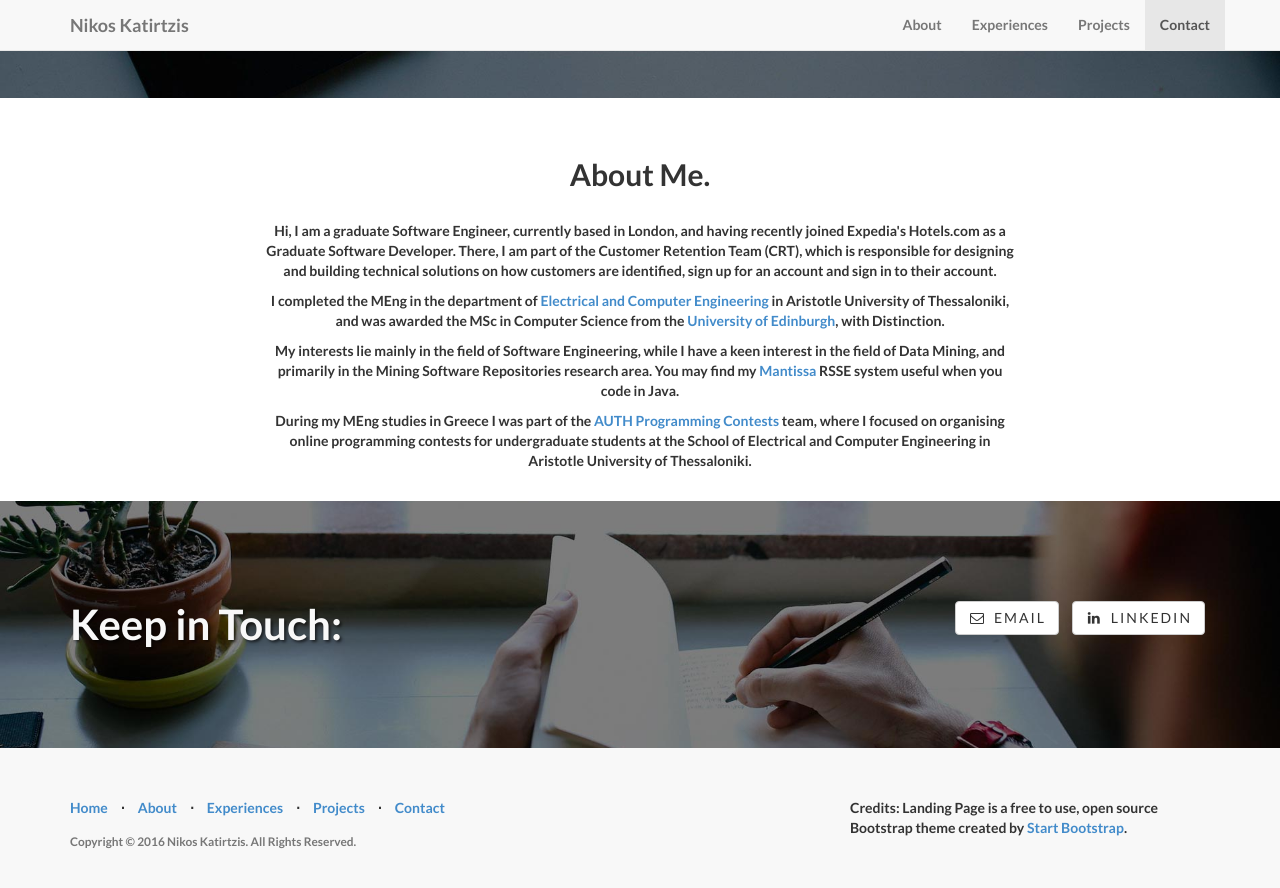
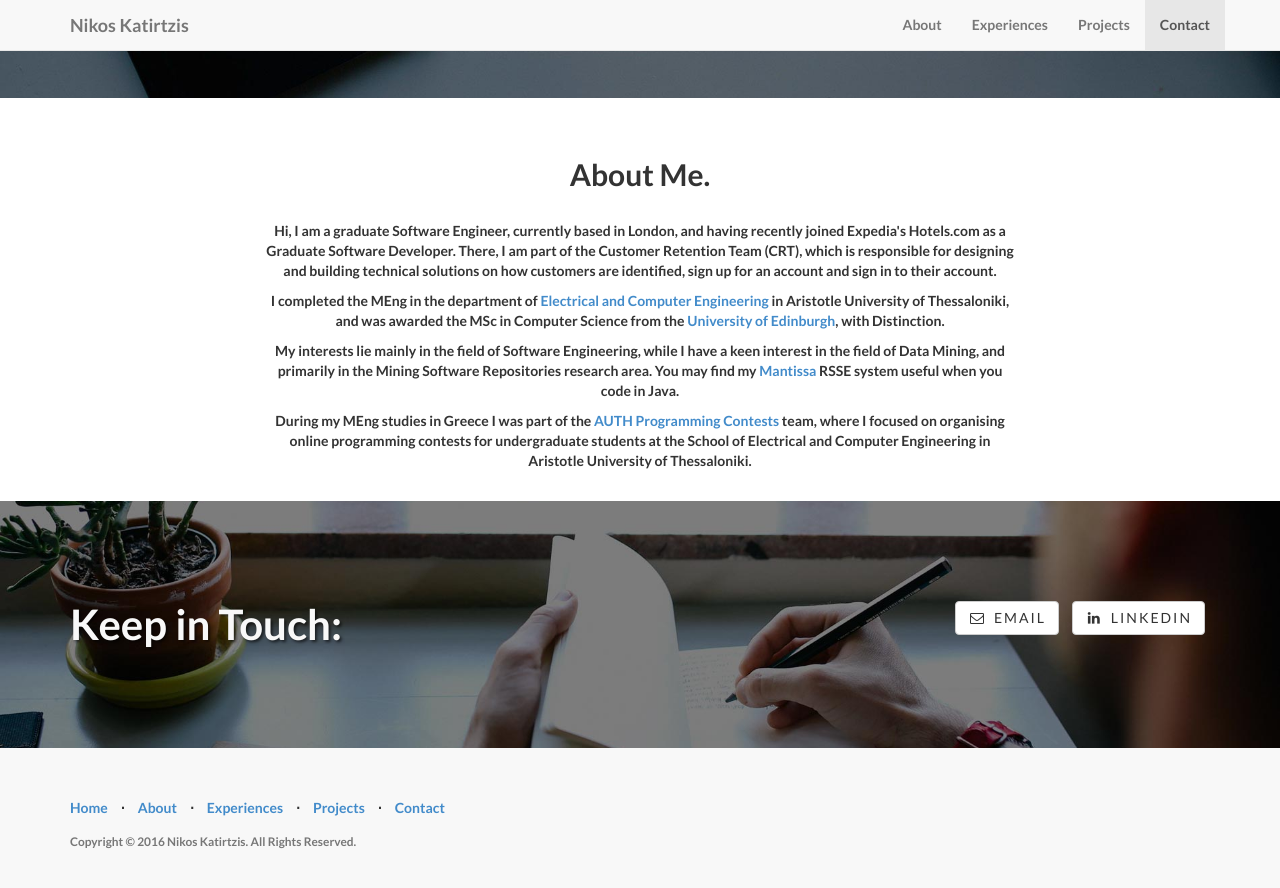
Before and after one commit to nikos912000/nikos912000.github.io, a Jekyll site: the page built from index.html, in a window 1280 px wide and 900 px high, scrolled down 679 px. Shown: the top 888 px of the window. Built offline with Jekyll 4.4.1, drawn with Linux system fonts in a browser that asks for light colours.

Commit message:
Removed credits.

```diff
--- a/_config.yml
+++ b/_config.yml
@@ -8,7 +8,6 @@
 author: Nikos Katirtzis
 description: > # "Nikos Katirtzis' Personal Page"
 copyright: 'Copyright &copy; 2016 Nikos Katirtzis. All Rights Reserved.'
-credits: 'Credits: Landing Page is a free to use, open source Bootstrap theme created by <a href="http://startbootstrap.com/">Start Bootstrap</a>.'
 
 # ----------------------- #
 #    Jekyll & Plugins     #
```
Also changed, not shown: 4 other files.
